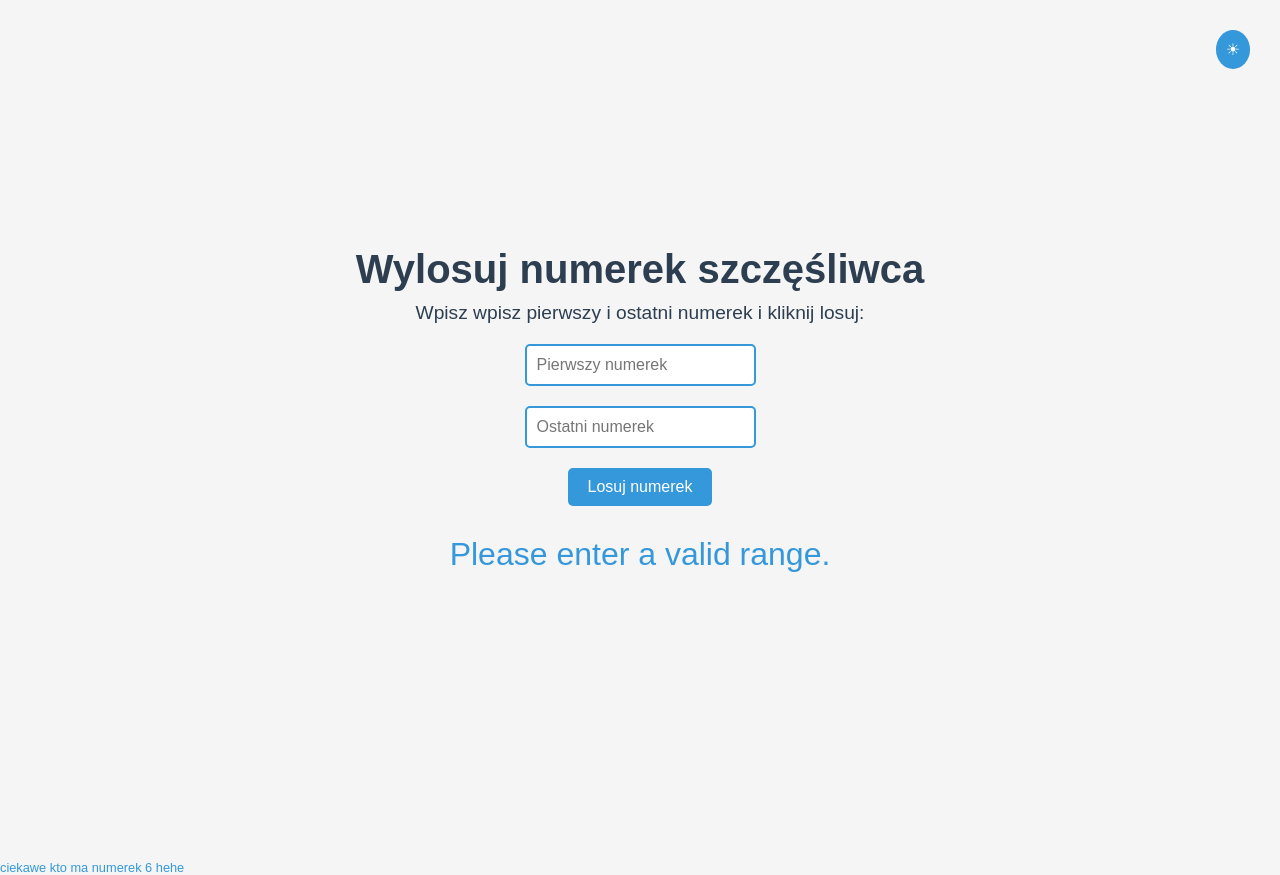
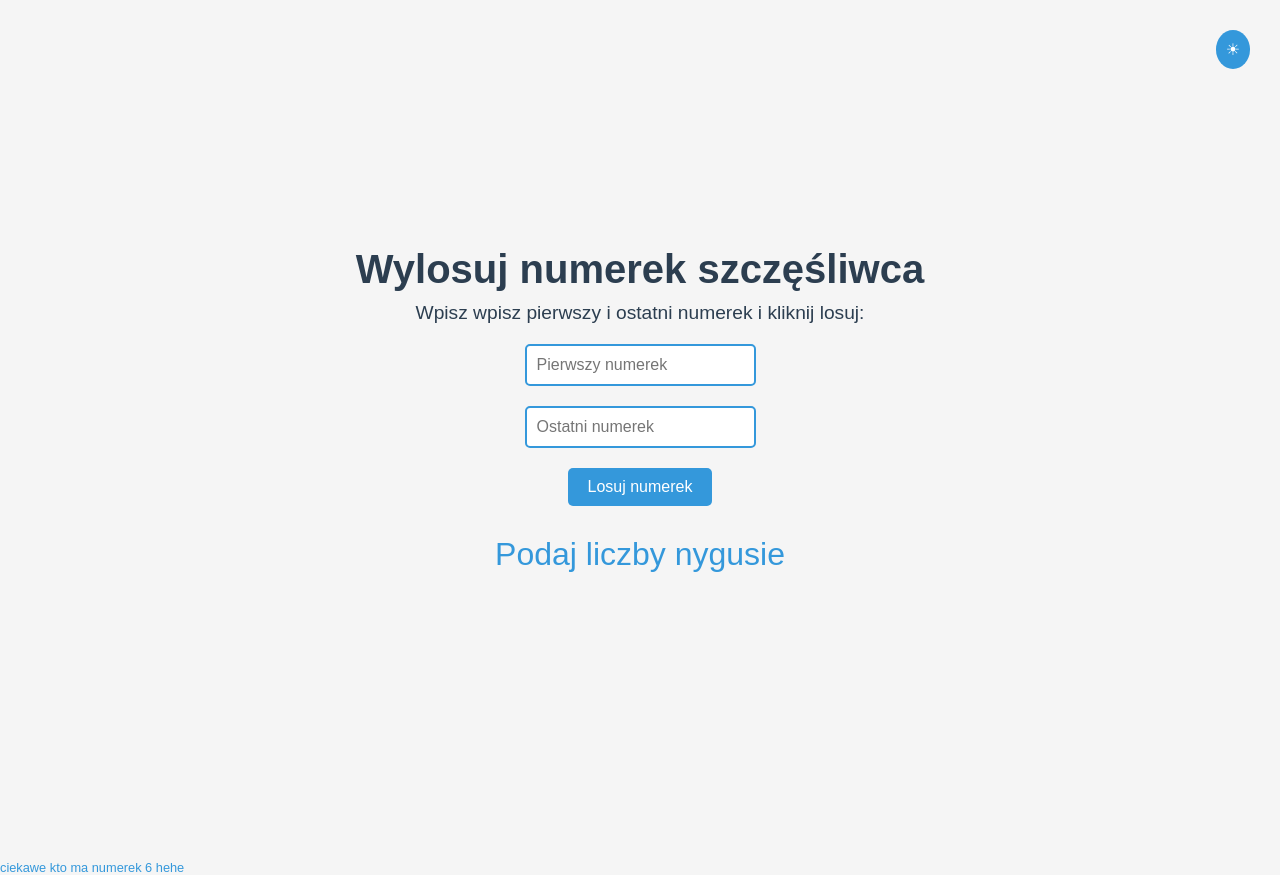
Before and after one commit to MlodyWerter/Losuj-liczbe-fizyka, a plain HTML site: page index.html in a window 1280 px wide. Both pictures are taken after a click on the button "Losuj numerek". Drawn offline with Linux system fonts and the light colour scheme.

Commit message:
Update index.html

```diff
--- a/index.html
+++ b/index.html
@@ -142,7 +142,7 @@
         const max = parseInt(document.getElementById('max').value);
 
         if (isNaN(min) || isNaN(max) || min > max) {
-            document.getElementById('output').textContent = 'Please enter a valid range.';
+            document.getElementById('output').textContent = 'Podaj liczby nygusie';
             return;
         }
 
```
